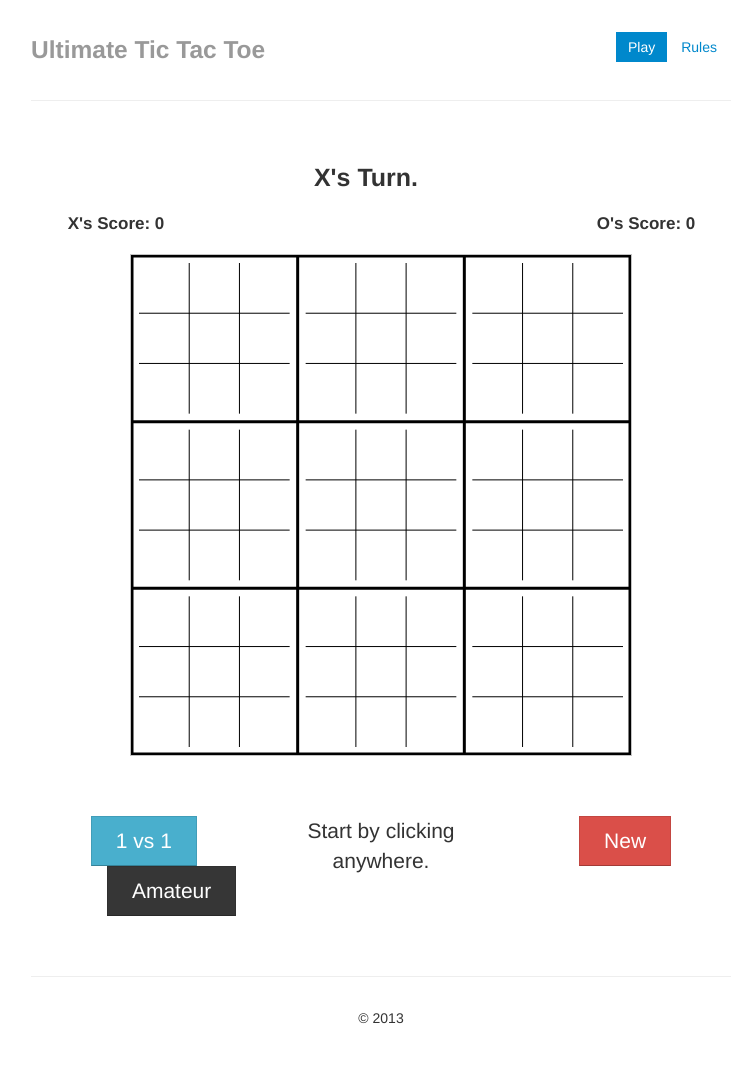
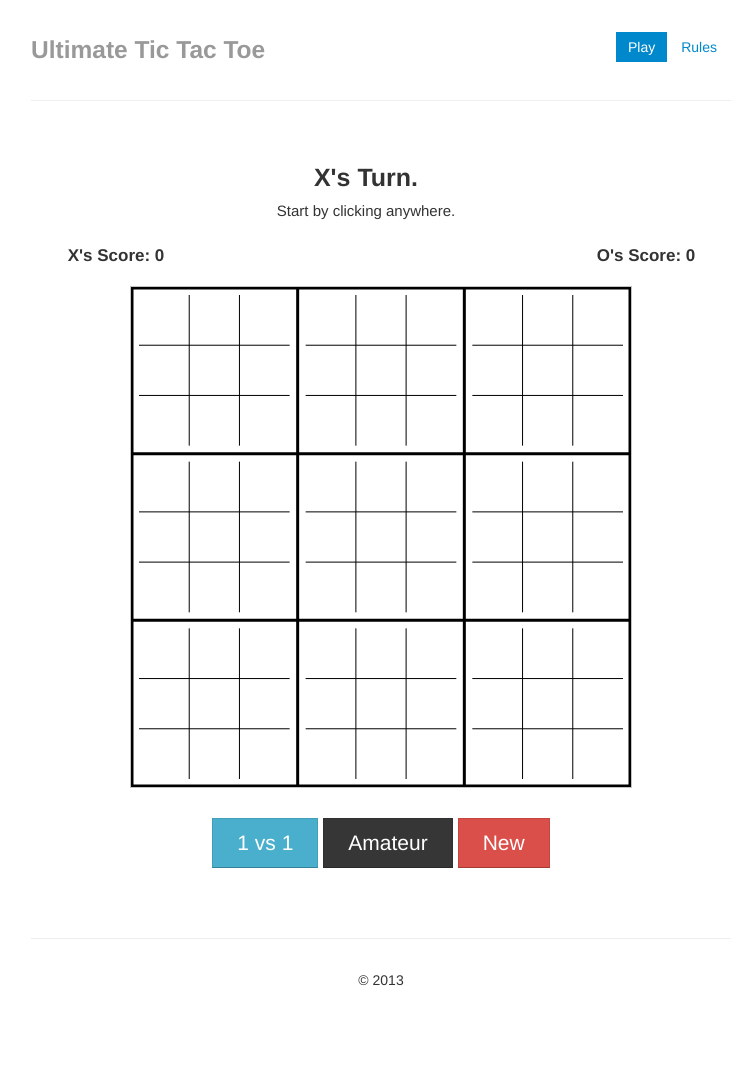
Before and after one commit to sriramvasudevan/ultimate-tic-tac-toe, a Django app: template UltimateTicTacToe/UTTTApp/templates/index.html in a window 1280 px wide. Shown: the whole page, without its empty margins (259-1007 px from the left). After the commit the page ends 986 px from the top, so only its background shows below. Run offline with Django 3.2, Linux system fonts and the light colour scheme; the template is opened without the code that fills it, so the values that code supplies are empty; some libraries are stand-ins or nearby versions.

Commit message:
UI changes

```diff
--- a/UltimateTicTacToe/UTTTApp/templates/index.html
+++ b/UltimateTicTacToe/UTTTApp/templates/index.html
@@ -86,7 +86,11 @@
             <hr>
             <div class="jumbotron">
                 <div class="row">
-                    <div class="lead"><span style="font-size:25px; font-weight:bold;" id="turn">X's Turn.</span></div>
+                    <div class="lead">
+                        <span style="font-size:25px; font-weight:bold;" id="turn">X's Turn.</span>
+                        <br/>
+                        <span id="msg" style="font-size:15px;"></span>
+                    </div>
                 </div>
                 <div class="row">
                     <div class="span2 pull-left" style="font-size:17px; font-weight:bold;">X's Score: <span id="score1">0</span></div>
@@ -99,16 +103,12 @@
                     </canvas>
                     <div id="overlay"></div>
                 </div>
-                <div class="row-fluid marketing">
-                    <div class="offset1 span3">
-                        <input id="toggle_ai" class="btn btn-info pull-left" type="button" onClick="ttt.toggleAI();" value="1 vs 1"/>
+                <br/>
+                <div class="row-fluid">
+                    <div class="btn-toolbar">
+                        <input id="toggle_ai" class="btn btn-info" type="button" onClick="ttt.toggleAI();" value="1 vs 1"/>
                         <input id="toggle_difficulty" class="btn btn-inverse" type="button" onClick="ttt.toggleDifficulty();" value="Amateur"/>
-                    </div>
-                    <div class="span4">
-                        <p id="msg" class="lead"></p>
-                    </div>
-                    <div class="span3">
-                        <input type="button" class="btn btn-danger pull-right" onClick="history.go(0)" value="New"/>
+                        <input type="button" class="btn btn-danger" onClick="history.go(0)" value="New"/>
                     </div>
                 </div>
             </div>
```
